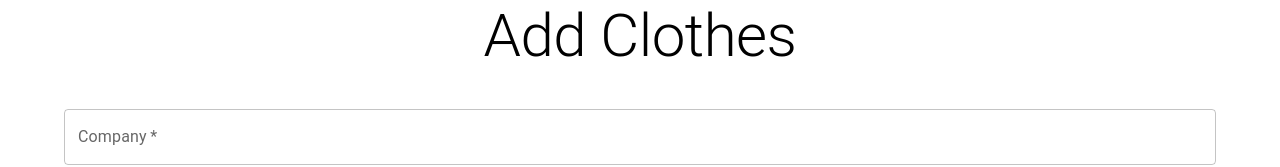
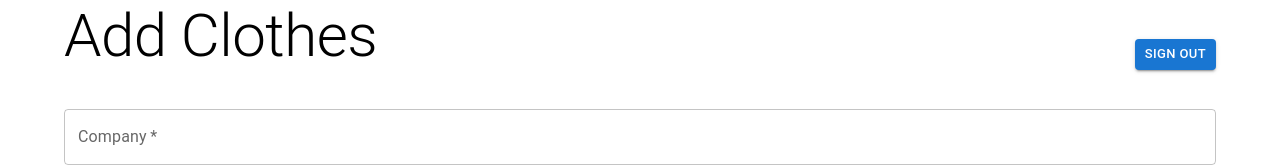
Before and after one commit to gupta3681/clothes_selector, a React (Create React App) app in the folder clothes-selector/: page /add-clothes in a window 1280 px wide. Shown: the top 167 px of the page. Built offline with nearby package versions, Linux system fonts and the light colour scheme; no server answers; sample sign-in values are in the browser's storage.

Commit message:
fix: added signout functionality
users can now sign out

```diff
--- /dev/null
+++ b/clothes-selector/src/components/SignOutButton.js
@@ -0,0 +1,33 @@
+import React from "react";
+import { Button, Box } from "@mui/material";
+import { getAuth, signOut } from "firebase/auth";
+import { useNavigate } from "react-router-dom";
+
+function SignOutButton() {
+  const navigate = useNavigate();
+  const auth = getAuth();
+
+  const handleSignOut = async () => {
+    try {
+      await signOut(auth);
+      navigate("/auth"); // Redirect the user to the authentication page after signing out
+    } catch (error) {
+      console.error("Error signing out: ", error);
+    }
+  };
+
+  return (
+    <Box mt={2} display="flex" justifyContent="center">
+      <Button
+        onClick={handleSignOut}
+        variant="contained"
+        color="primary"
+        size="small"
+      >
+        Sign Out
+      </Button>
+    </Box>
+  );
+}
+
+export default SignOutButton;
--- a/clothes-selector/src/pages/AddCloth.js
+++ b/clothes-selector/src/pages/AddCloth.js
@@ -14,8 +14,10 @@ import {
   Snackbar,
   TextField,
   Typography,
+  Stack,
 } from "@mui/material";
 import CircularProgress from "@mui/material/CircularProgress";
+import SignOutButton from "../components/SignOutButton";
 
 function AddClothes() {
   const [description, setDescription] = useState("");
@@ -79,9 +81,18 @@ function AddClothes() {
 
   return (
     <Container>
-      <Typography variant="h2" align="center" gutterBottom>
-        Add Clothes
-      </Typography>
+      <Stack
+        display="flex"
+        justifyContent="space-between"
+        alignItems="center"
+        flexDirection={"row"}
+      >
+        <Typography variant="h2" align="center" gutterBottom>
+          Add Clothes
+        </Typography>
+        <SignOutButton />
+      </Stack>
+
       <form noValidate autoComplete="off" onSubmit={handleSubmit}>
         <TextField
           label="Company"
--- a/clothes-selector/src/pages/ClothesList.js
+++ b/clothes-selector/src/pages/ClothesList.js
@@ -18,8 +18,11 @@ import {
   CardMedia,
   Container,
   Typography,
+  Stack,
+  Box,
 } from "@mui/material";
-import { Box } from "@mui/system";
+import SignOutButton from "../components/SignOutButton";
+
 function ClothesList() {
   const [clothes, setClothes] = useState([]);
   const auth = getAuth();
@@ -58,9 +61,17 @@ function ClothesList() {
 
   return (
     <Container>
-      <Typography variant="h2" align="center" gutterBottom>
-        Clothes
-      </Typography>
+      <Stack
+        display="flex"
+        justifyContent="space-between"
+        alignItems="center"
+        flexDirection={"row"}
+      >
+        <Typography variant="h2" align="center" gutterBottom>
+          Clothes
+        </Typography>
+        <SignOutButton />
+      </Stack>
       <Button
         component={RouterLink}
         to="/add-clothes"
```
